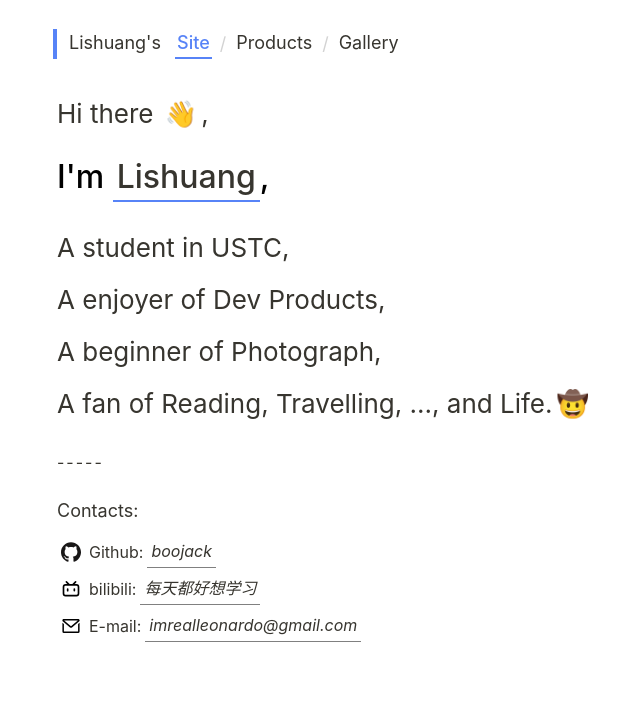
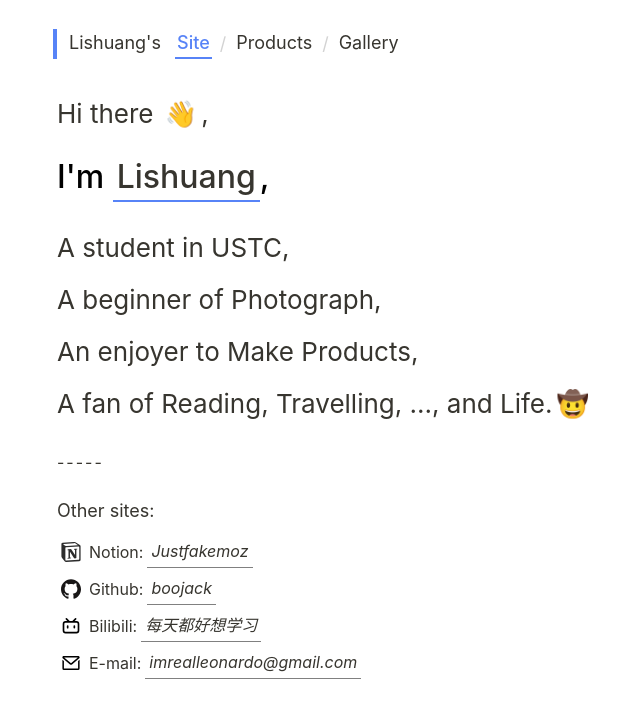
Before and after one commit to orrsrosx-nonloso/boojack.github.io, a React (Vite) app: page /gallery#/site in a window 1280 px wide. Shown: the top 718 px of the page, without its empty margins (291-931 px from the left). Built offline with nearby package versions, Linux system fonts and the light colour scheme.

Commit message:
-polish pictures cdn url;

```diff
--- a/src/pages/AboutMe.tsx
+++ b/src/pages/AboutMe.tsx
@@ -12,13 +12,21 @@ const AboutMe: React.FunctionComponent = () => {
       </h1>
       <h2>
         A student in USTC,
-        <br />A enjoyer of Dev Products,
         <br />A beginner of Photograph,
+        <br />
+        An enjoyer to Make Products,
         <br />A fan of Reading, Travelling, ..., and Life.<span className="icon-text">🤠</span>
       </h2>
       <span className="slice-text">-----</span>
       <div className="section-container">
-        <p className="title-text">Contacts:</p>
+        <p className="title-text">Other sites:</p>
+        <p className="contact-item">
+          <img src="/icons/notion.svg" className="icon-img" />
+          Notion:{"  "}
+          <a target="_black" href="https://www.notion.so/Home-bdf52857b85b44a89b67a0b7fd9ec74c">
+            Justfakemoz
+          </a>
+        </p>
         <p className="contact-item">
           <img src="/icons/github.svg" className="icon-img" />
           Github:{"  "}
@@ -28,7 +36,7 @@ const AboutMe: React.FunctionComponent = () => {
         </p>
         <p className="contact-item">
           <img src="/icons/bilibili.svg" className="icon-img" />
-          bilibili:{"  "}
+          Bilibili:{"  "}
           <a target="_black" href="https://space.bilibili.com/2064763">
             每天都好想学习
           </a>
--- a/src/pages/Gallery.tsx
+++ b/src/pages/Gallery.tsx
@@ -1,20 +1,22 @@
 import React from "react";
 import "../less/gallery.less";
+
+const BASE_CDN_URL = "https://cdn.justsven.top/";
 
 const Gallery: React.FunctionComponent = () => {
   const pictures: Model.Picture[] = [
     {
-      url: "https://justsven-1252712135.cos.ap-shanghai.myqcloud.com/mine-site/bytedance-min.jpg",
+      url: BASE_CDN_URL + "bytedance-min.jpg",
       title: "bytedance",
       description: "As an old memo says: 'Byte / heart dance.'",
     },
     {
-      url: "https://justsven-1252712135.cos.ap-shanghai.myqcloud.com/mine-site/photographer-min.jpg",
+      url: BASE_CDN_URL + "photographer-min.jpg",
       title: "photographer",
       description: "An old photographer in Beijing.",
     },
     {
-      url: "https://justsven-1252712135.cos.ap-shanghai.myqcloud.com/mine-site/windows-min.jpg",
+      url: BASE_CDN_URL + "windows-min.jpg",
       title: "windows",
       description: "The sky in two windows.",
     },
@@ -23,7 +25,7 @@ const Gallery: React.FunctionComponent = () => {
   return (
     <div className="page-content-container gallery">
       <h2>
-        Maybe not good at first sight, but enjoyable at next sight. <span className="icon-text">📷</span>
+        Maybe not good at first sight, <br /> but will be enjoyable at next sight. <span className="icon-text">📷</span>
       </h2>
 
       <div className="pictures-wrapper">
--- a/src/pages/Products.tsx
+++ b/src/pages/Products.tsx
@@ -20,7 +20,7 @@ const Products: React.FunctionComponent = () => {
       <h2>
         I always think about making a product by myself,
         <br />
-        and I made it finally. <span className="icon-text">🎉</span>
+        and made it finally. <span className="icon-text">🎉</span>
       </h2>
 
       <div className="products-wrapper">
```
Also changed, not shown: public/icons/notion.svg (added).
